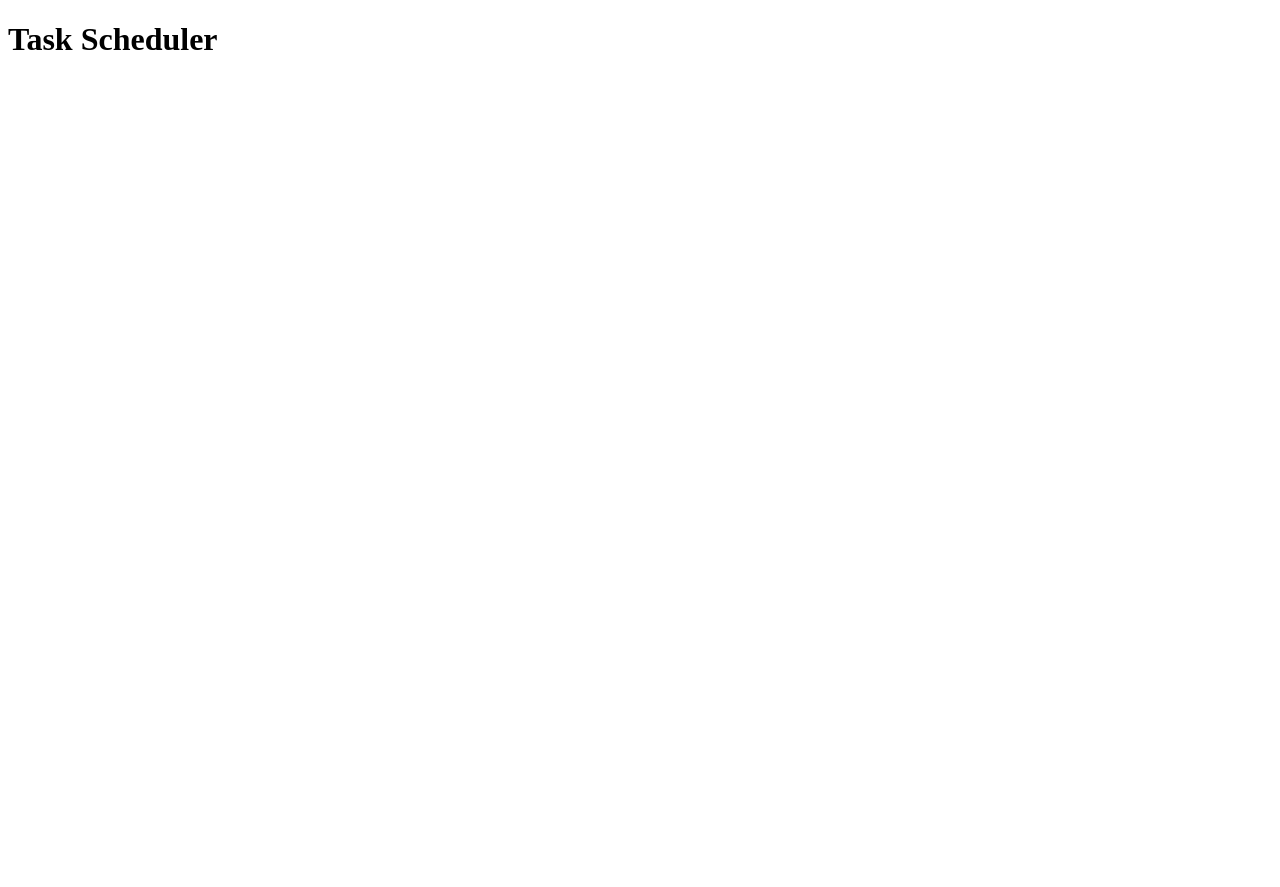
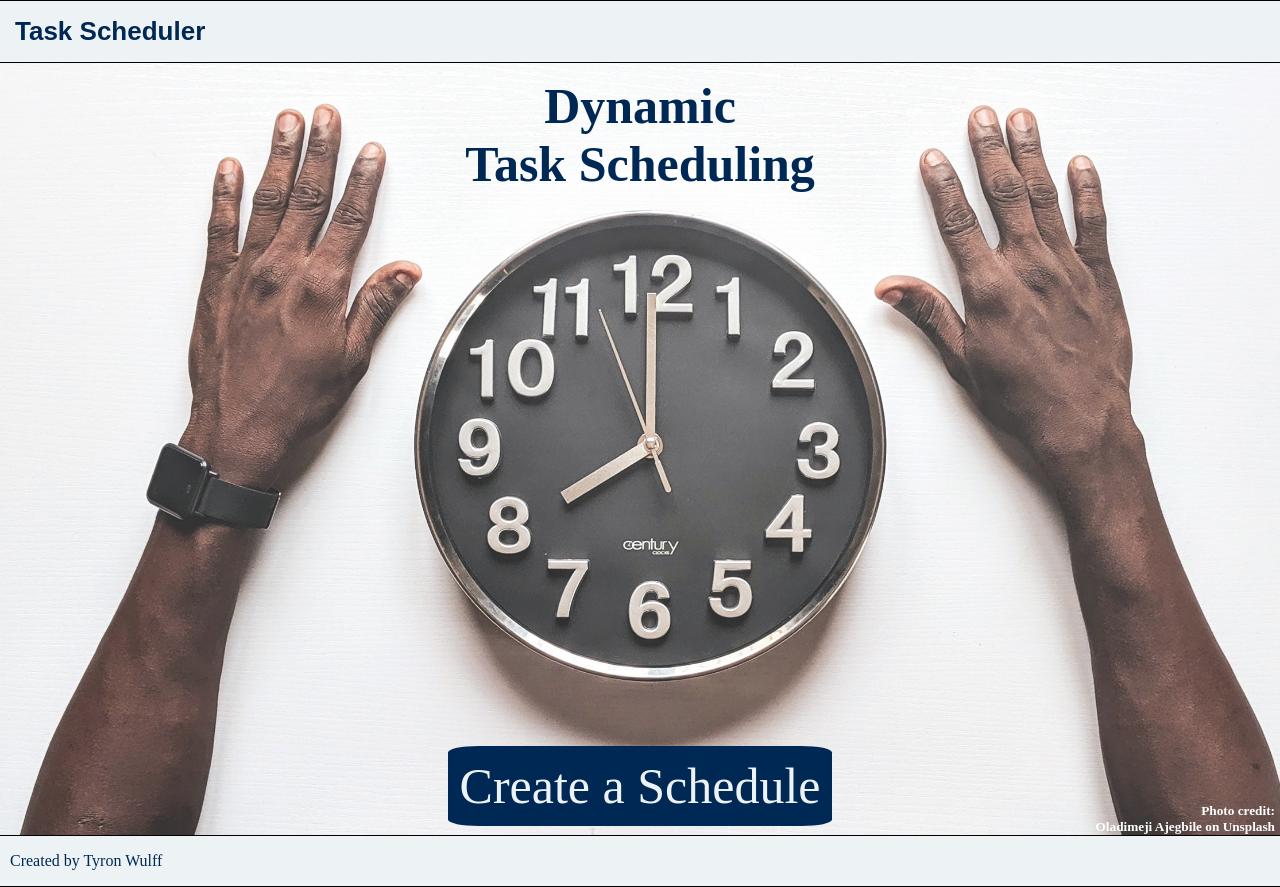
Before and after one commit to HoldtightAsnee/Task-Scheduler, a plain HTML site: page HTML/Index.html in a window 1280 px wide. Before the commit the page ends 800 px from the top, so only its background shows below. Drawn offline with Linux system fonts and the light colour scheme.

Commit message:
Designed index page

```diff
--- a/CSS/style.css
+++ b/CSS/style.css
@@ -0,0 +1,95 @@
+body {
+    margin: 0px 0px;
+    padding-top: 0px;
+}
+
+header {
+    background-color: #edf2f4;
+    padding: 5px;
+    margin-top: 0px;
+    border-bottom-style: solid;
+    border-bottom-width: 1px;
+    border-bottom-color: black;
+    border-top-style: solid;
+    border-top-width: 1px;
+    border-top-color: black;
+}
+
+.title {
+    font-size: 26px;
+    font-weight: 700;
+    font-family: Arial, Helvetica, sans-serif;
+    margin: 10px;
+    color: #002855;
+}
+
+.background-image {
+   width: 100%;
+   z-index: 10;
+   opacity: 90%;
+}
+
+.image-caption {
+    position: relative;
+    text-align: right;
+    bottom: 60px;
+    margin-right: 5px;
+}
+
+.image-caption h5, .image-caption a {
+    color: white;
+}
+
+.image-caption a {
+    text-decoration-line: none;
+}
+
+.purpose {
+    text-align: center;
+    position: absolute;
+    width: 100%;
+    top: 35px;
+    z-index: 5;
+
+}
+
+.purpose-heading {
+    font-size: 50px;
+    color: #002855;
+}
+
+.button-pos {
+    position: relative;
+    bottom: 160px;
+    text-align: center;
+}
+
+.button-link {
+    background-color: #002855;
+    color: #edf2f4;
+    border-radius: 8%;
+    text-decoration-line: none;
+    font-size: 50px;
+    padding: 12px;
+}
+.container {
+    height: 550px;
+}
+
+footer {
+    position: relative;
+    margin-top: 0px;
+    background-color: #edf2f4;
+    border-bottom-style: solid;
+    border-bottom-width: 1px;
+    border-bottom-color: black;
+    border-top-style: solid;
+    border-top-width: 1px;
+    border-top-color: black;
+    bottom: 140px;
+}
+
+footer p {
+    color: #002855;
+    margin-left: 10px;
+}
--- a/HTML/Index.html
+++ b/HTML/Index.html
@@ -2,13 +2,28 @@
 <html>
     <head>
         <title>Home page</title>
+        <link rel="stylesheet" type="text/css" href="../CSS/style.css">
     </head>
     <body>
         <header>
             <h1 class="title">Task Scheduler</h1>
         </header>
-        <main>
-
-        </main>
+            <div class="container">
+                <div class="purpose">
+                    <h2 class="purpose-heading">Dynamic <br>Task Scheduling</h2>
+                </div>
+                <img src="../Images/TimeImage2.jpg" class="background-image" alt="Man staring at a clock">
+                <div class="image-caption">
+                <h5>Photo credit:<br>
+                    <a href="https://unsplash.com/@diimejii?utm_source=unsplash&utm_medium=referral&utm_content=creditCopyText" target="_blank">Oladimeji Ajegbile</a> on
+                    <a href="https://unsplash.com/?utm_source=unsplash&utm_medium=referral&utm_content=creditCopyText" target="_blank">Unsplash</a></h5>
+                </div>
+                <div class="button-pos">
+                    <a class="button-link">Create a Schedule</a>
+                </div>
+                <footer>
+                    <p>Created by Tyron Wulff</p>
+                </footer>
+            </div>
     </body>
 </html>
--- /dev/null
+++ b/Images/TI1 credit.txt
@@ -0,0 +1 @@
+<span>Photo by <a href="https://unsplash.com/@diimejii?utm_source=unsplash&amp;utm_medium=referral&amp;utm_content=creditCopyText">Oladimeji Ajegbile</a> on <a href="/s/photos/clock?utm_source=unsplash&amp;utm_medium=referral&amp;utm_content=creditCopyText">Unsplash</a></span>
```
Also changed, not shown: Images/TimeImage1.jpg (added), Images/TimeImage2.jpg (added).
